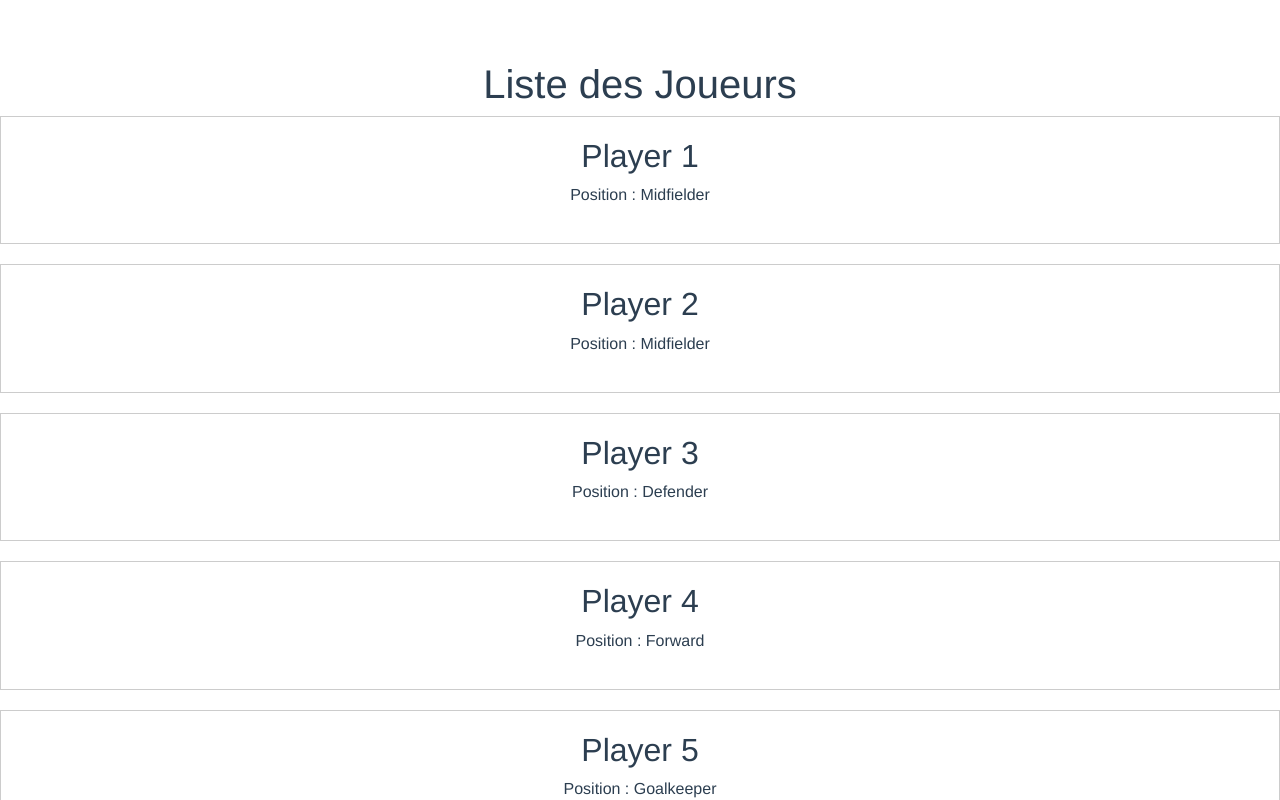
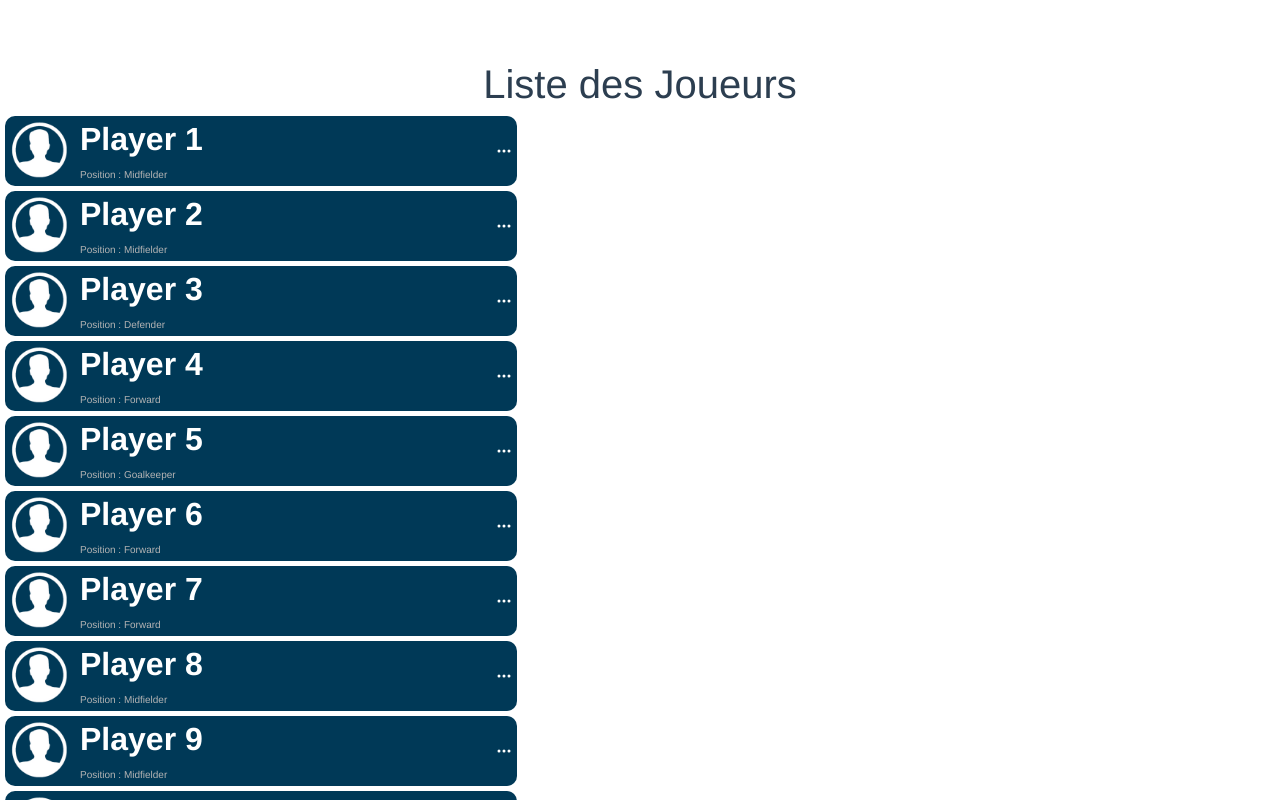
Before and after one commit to Baptiste-Borie/test-sportDecisions, a Vue app: page / in a window 1280 px wide. Shown: the top 800 px of the page. Built offline with nearby package versions, Linux system fonts and the light colour scheme.

Commit message:
feat(profile): ended card for profile

```diff
--- a/src/components/endOfContract.vue
+++ b/src/components/endOfContract.vue
@@ -1,8 +1,10 @@
 <template>
-    <div>
-        <h1>Liste des Joueurs</h1>
-        <profile-component v-for="player in players" :key="player.id" :player="player"/>
-    </div>
+        <div>
+            <h1>Liste des Joueurs</h1>
+            <div id="wrapperPlayer">
+                <profile-component v-for="player in players" :key="player.id" :player="player"/>
+            </div>
+        </div>
 </template>
 
 <script>
@@ -21,3 +23,13 @@ export default {
     }
 }
 </script>
+
+<style scoped>
+
+    #wrapperPlayer{
+        margin: 5px;
+        display: flex;
+        flex-direction: column;
+        gap: 5px;
+    }
+</style>
--- a/src/components/profileComponent.vue
+++ b/src/components/profileComponent.vue
@@ -1,7 +1,14 @@
 <template>
-    <div class="player-profile">
-        <h2>{{ player.nickname }}</h2>
-        <p>Position : {{ player.position }}</p>
+    <div id="playerProfile">
+        <img src="../assets/ProfilePicture.png" alt="pictoplayer">
+        <div id="info">
+            <h2>{{ player.nickname }}</h2>
+            <div>Position : {{ player.position }}</div>
+        </div>
+        <!-- Three dot icon from bootstrap https://icons.getbootstrap.com/icons/three-dots/ -->
+        <svg xmlns="http://www.w3.org/2000/svg" width="16" height="16" fill="currentColor" class="bi bi-three-dots" viewBox="0 0 16 16">
+            <path d="M3 9.5a1.5 1.5 0 1 1 0-3 1.5 1.5 0 0 1 0 3m5 0a1.5 1.5 0 1 1 0-3 1.5 1.5 0 0 1 0 3m5 0a1.5 1.5 0 1 1 0-3 1.5 1.5 0 0 1 0 3"/>
+        </svg>
     </div>
 </template>
 
@@ -15,9 +22,40 @@ export default {
 </script>
 
 <style scoped>
-.player-profile {
-    border: 1px solid #ccc;
-    padding: 20px;
-    margin-bottom: 20px;
+img{
+    max-height: 100%;
+}
+
+#playerProfile {
+    display: flex;
+    flex-direction: row;
+    background-color: #003957;
+    align-items: center;
+    border-radius: 10px;
+    font-size: 10px;
+    color: white;
+    padding: 5px;
+    height: 70px;
+    width: 40vw;
+}
+
+#playerProfile > svg {
+    margin-left: auto;
+}
+
+#info {
+    display: flex;
+    flex-direction: column;
+    justify-content: flex-start;
+    padding:0px 10px
+}
+
+#info > div {
+    display: flex;
+    justify-content: flex-start;
+    color: rgb(180, 180, 180);
+}
+h2 {
+    font-weight: bold;
 }
 </style>
```
Also changed, not shown: src/assets/ProfilePicture.png (added).
